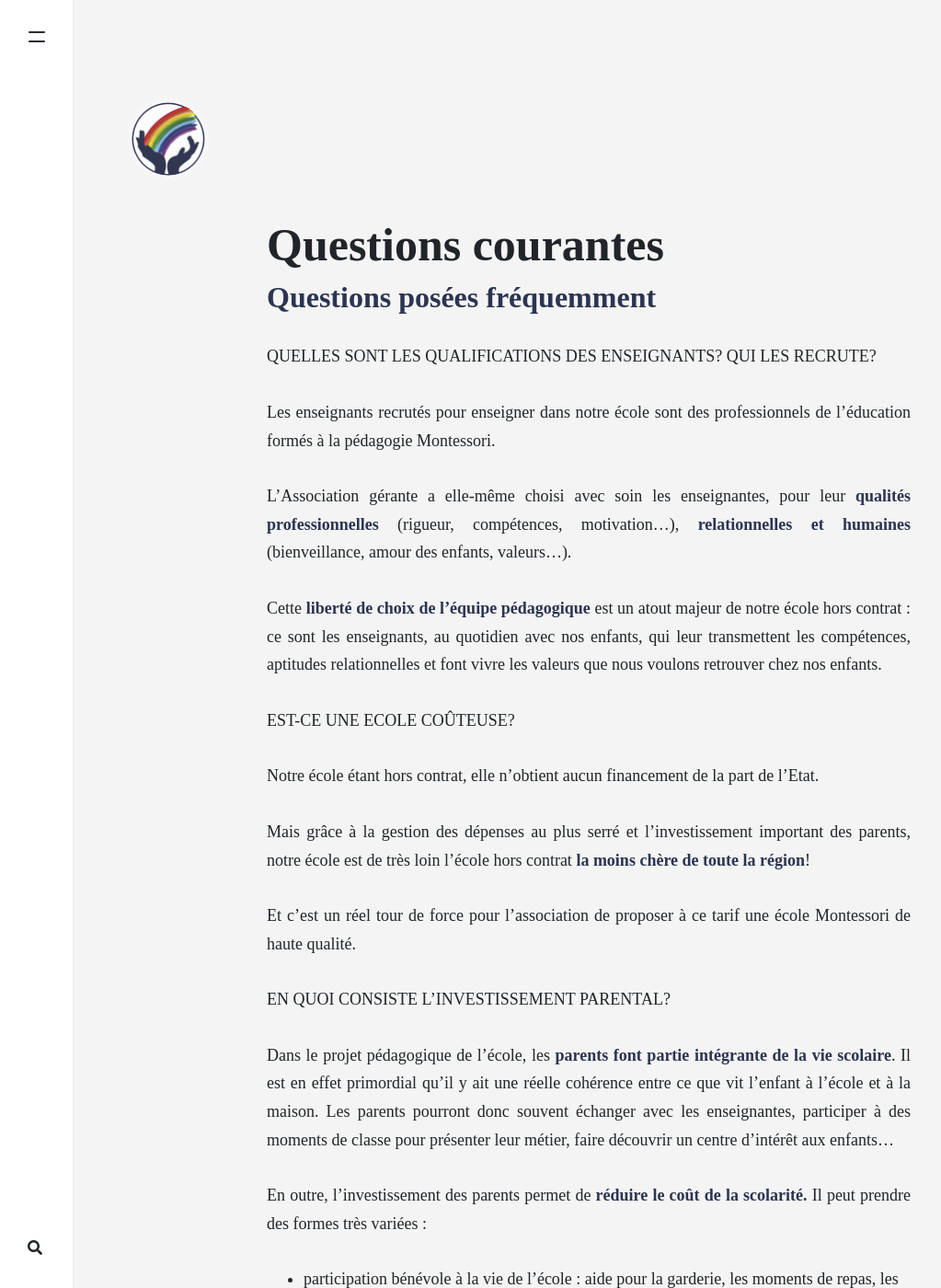
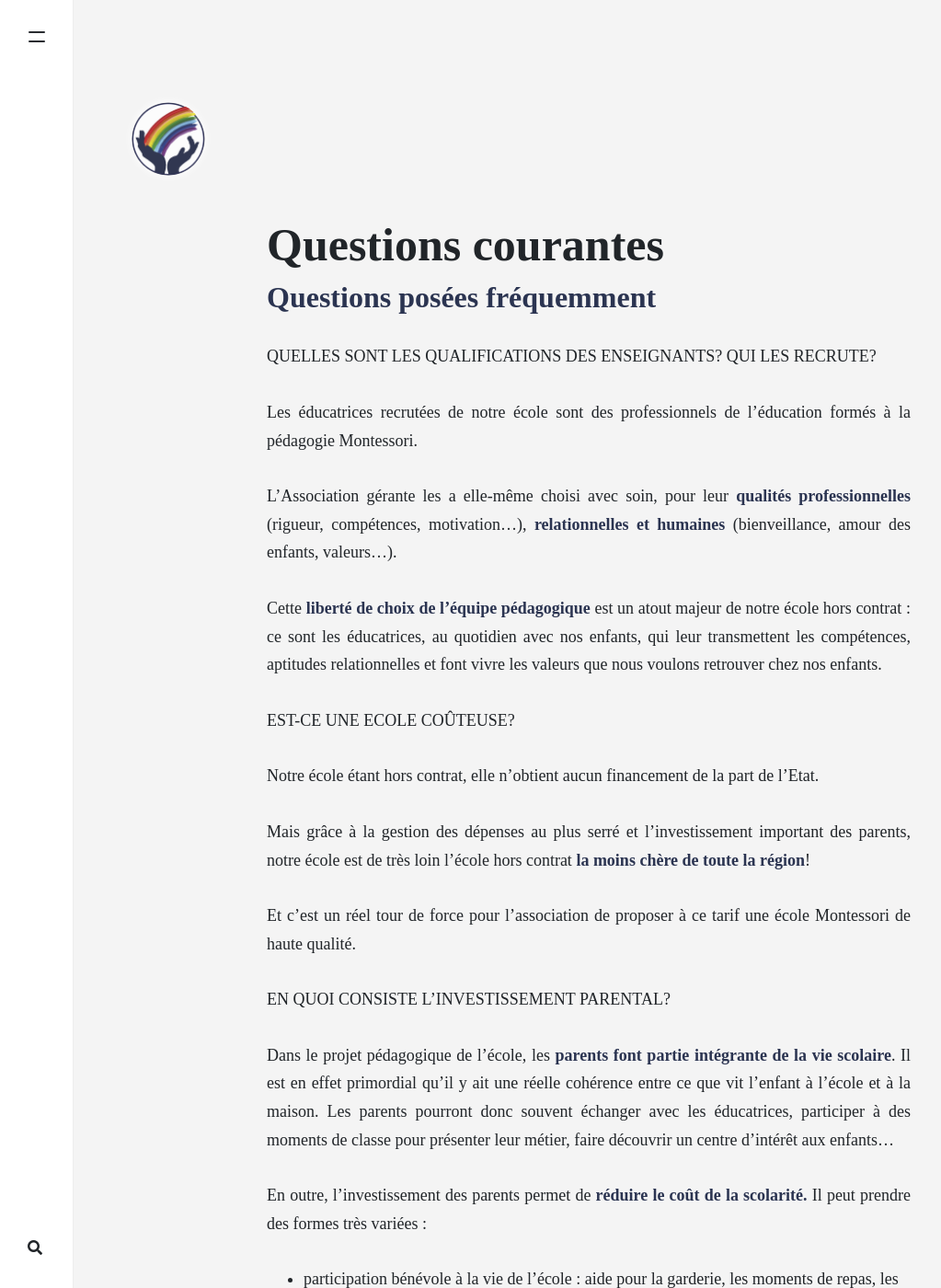
Before and after one commit to violay-rainbow-school/violay-rainbow-school.github.io, a Jekyll site: the page built from _pages/about/faq.md, in a window 1280 px wide and 1400 px high. Shown: the whole window at 92% size, without its empty margins (0-1023 px from the left). Built offline with Jekyll 4.4.1, drawn with Linux system fonts in a browser that asks for light colours; nearby versions of some CDN libraries; some web fonts are replaced; comment, search, counter and statistics services are not loaded; some of the changed text lies outside the part shown.

Commit message:
Update faq.md

```diff
--- a/_pages/about/faq.md
+++ b/_pages/about/faq.md
@@ -11,11 +11,11 @@ imageshadow: true
 
 QUELLES SONT LES QUALIFICATIONS DES ENSEIGNANTS? QUI LES RECRUTE?
 
-Les enseignants recrutés pour enseigner dans notre école sont des professionnels de l’éducation formés à la pédagogie Montessori.
+Les éducatrices recrutées de notre école sont des professionnels de l’éducation formés à la pédagogie Montessori.
 
-L’Association gérante a elle-même choisi avec soin les enseignantes, pour leur **qualités professionnelles** (rigueur, compétences, motivation…), **relationnelles et humaines** (bienveillance, amour des enfants, valeurs…).
+L’Association gérante les a elle-même choisi avec soin, pour leur **qualités professionnelles** (rigueur, compétences, motivation…), **relationnelles et humaines** (bienveillance, amour des enfants, valeurs…).
 
-Cette **liberté de choix de l’équipe pédagogique** est un atout majeur de notre école hors contrat : ce sont les enseignants, au quotidien avec nos enfants, qui leur transmettent les compétences, aptitudes relationnelles et font vivre les valeurs que nous voulons retrouver chez nos enfants.
+Cette **liberté de choix de l’équipe pédagogique** est un atout majeur de notre école hors contrat : ce sont les éducatrices, au quotidien avec nos enfants, qui leur transmettent les compétences, aptitudes relationnelles et font vivre les valeurs que nous voulons retrouver chez nos enfants.
 
 EST-CE UNE ECOLE COÛTEUSE?
 
@@ -27,7 +27,7 @@ Et c’est un réel tour de force pour l’association de proposer à ce tarif u
 
 EN QUOI CONSISTE L’INVESTISSEMENT PARENTAL?
 
-Dans le projet pédagogique de l’école, les **parents font partie intégrante de la vie scolaire**. Il est en effet primordial qu’il y ait une réelle cohérence entre ce que vit l’enfant à l’école et à la maison. Les parents pourront donc souvent échanger avec les enseignantes, participer à des moments de classe pour présenter leur métier, faire découvrir un centre d’intérêt aux enfants…
+Dans le projet pédagogique de l’école, les **parents font partie intégrante de la vie scolaire**. Il est en effet primordial qu’il y ait une réelle cohérence entre ce que vit l’enfant à l’école et à la maison. Les parents pourront donc souvent échanger avec les éducatrices, participer à des moments de classe pour présenter leur métier, faire découvrir un centre d’intérêt aux enfants…
 
 En outre, l’investissement des parents permet de **réduire le coût de la scolarité.** Il peut prendre des formes très variées :
 
@@ -43,9 +43,11 @@ ET POUR LE COLLÈGE?
 
 Si l’approche éducative de Maria Montessori s’applique à l’intégralité de la vie scolaire, actuellement, en France, collèges et lycées sont encore rarissimes.
 
-Nulle inquiétude à avoir, la scolarité Montessori est toujours une pépite dans la vie de l’enfant : il y développe de solides connaissances et construit son intelligence émotionnelle et sociale, qui lui permettront de continuer sa scolarité en milieu traditionnel sans difficulté.
+Nulle inquiétude à avoir, la scolarité Montessori est toujours une pépite dans la vie de l’enfant : il y développe une grande capacité d'adaptation, un sens aigu des responsabilités, de solides connaissances et construit son intelligence émotionnelle et sociale, qui lui permettront de continuer sa scolarité en milieu traditionnel sans difficulté.
 
 Chaque enfant, quelque soit son école de provenance, devra s’adapter à un nouveau fonctionnement au collège. L’autonomie déjà acquise et la confiance en eux sera un fort atout.
+
+En outre, Sophie, notre directrice et éducatrice Montessori 6-12 a enseigné plus de 10 ans dans le secondaire, elle connait parfaitement ce milieu et préparera nos élèves à ce grand changement en douceur.
 
 Sur le plan administratif, il est prévu que les enfants qui passent dans un collège publique passent un petit test d’orientation (similaire aux évaluations nationales que passent les élèves des écoles publiques pour évaluer le niveau moyen français). Le collège Champagnat de Feurs nous a informé qu’il ne demandera pas ce test et se basera sur l’avis de l’enseignantes de CM2.
 
```
